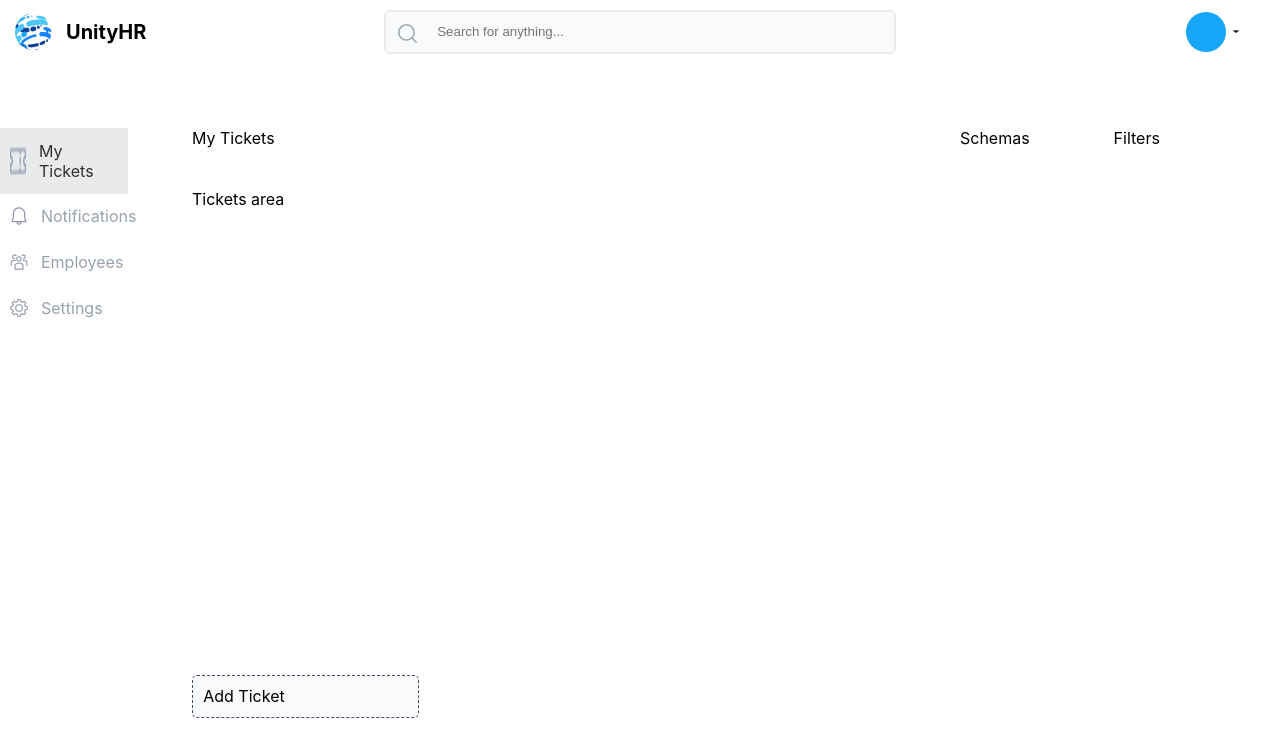
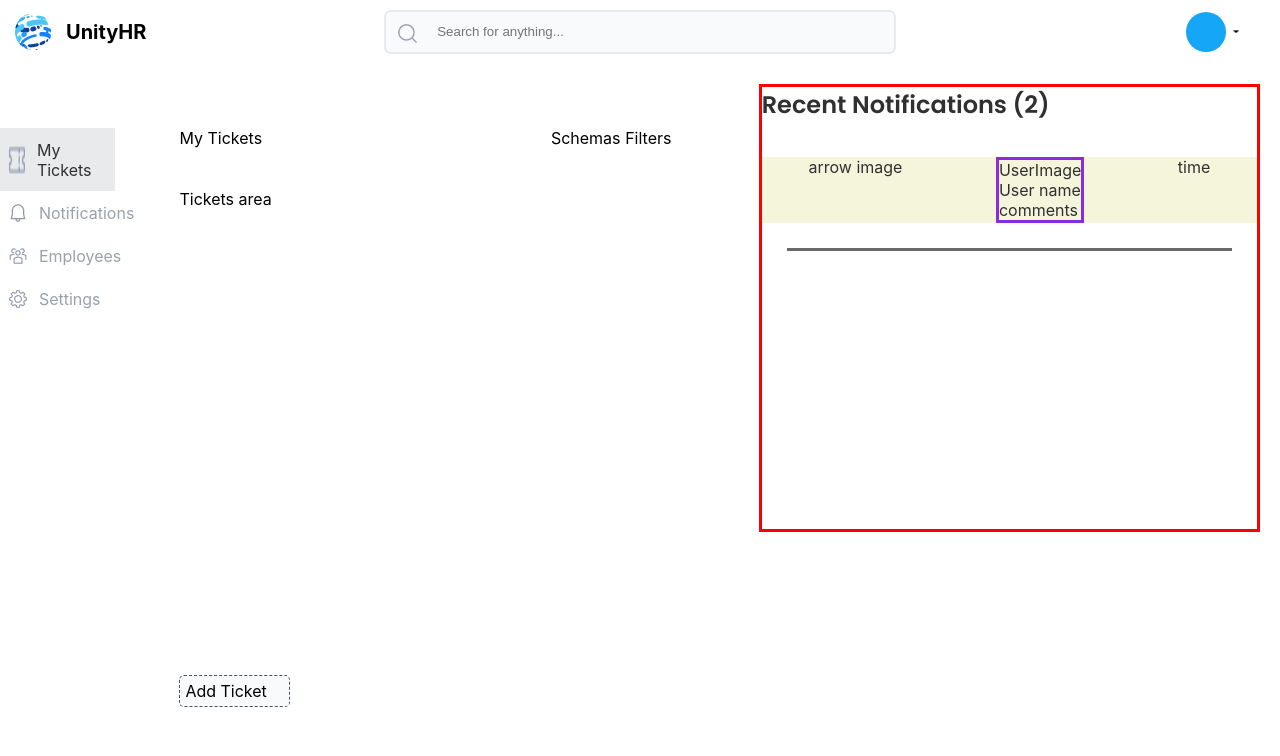
Before and after one commit to nology-tech/march-unityhr, a React (Create React App) app: page /dashboard in a window 1280 px wide. Shown: the top 756 px of the page. Built offline with nearby package versions, Linux system fonts and the light colour scheme.

Commit message:
component & container created

```diff
--- a/src/App.jsx
+++ b/src/App.jsx
@@ -19,7 +19,6 @@ const App = () => {
             path="/forgot-your-password"
             element={<AuthenticationPages />}
           ></Route>
-
           <Route path="/dashboard" element={<MainScreen />}></Route>
           <Route path="/change-password" element={<ChangePassword />}></Route>
         </Routes>
--- /dev/null
+++ b/src/components/Notification/Notification.jsx
@@ -0,0 +1,23 @@
+import "./Notification.scss";
+import React from "react";
+
+const Notification = () => {
+  return (
+    <div className="container">
+      <div className="container__notification">
+        <div>arrow image</div>
+        <div className="container__notification-details">
+          UserImage
+          <div className="container__notification-details-users">
+            <div>User name</div>
+            <div>comments</div>
+          </div>
+        </div>
+        <div>time</div>
+      </div>
+      <div className="line"> </div>
+    </div>
+  );
+};
+
+export default Notification;
--- /dev/null
+++ b/src/components/Notification/Notification.scss
@@ -0,0 +1,29 @@
+.container {
+  margin-top: 35px;
+  width: 100%;
+  display: flex;
+  flex-direction: column;
+
+  &__notification {
+    width: 100%;
+    background-color: beige;
+    display: flex;
+    flex-direction: row;
+    justify-content: space-around;
+  }
+
+  &__notification-details {
+    border: 3px;
+    border-style: solid;
+    border-color: blueviolet;
+  }
+}
+.line {
+  background-color: gray;
+  height: 3px;
+  border: 5px;
+  border-color: darkgray;
+  background-color: dimgray;
+  color: red;
+  margin: 25px;
+}
--- a/src/containers/MainSection/MainSection.jsx
+++ b/src/containers/MainSection/MainSection.jsx
@@ -1,12 +1,14 @@
 import "./MainSection.scss";
 import Menu from "../../components/Menu/Menu";
 import MyTicketsBoard from "../MyTicketsBoard/MyTicketsBoard";
+import NotificationBoard from "../NotificationBoard/NotificationBoard";
 
 const MainSection = () => {
   return (
     <div className="main-section">
-      <Menu className="main-section__menu"/>
+      <Menu className="main-section__menu" />
       <MyTicketsBoard className="main-section__my-tickets-board" />
+      <NotificationBoard className="main-section__my-notification-board" />
     </div>
   );
 };
--- a/src/containers/MainSection/MainSection.scss
+++ b/src/containers/MainSection/MainSection.scss
@@ -5,11 +5,14 @@
   padding: 0;
 }
 
-.main-section{
+.main-section {
   display: flex;
   height: 100%;
 
   &__my-tickets-board {
     height: 100%;
   }
+  &__my-notification-board {
+    height: 100%;
+  }
 }
--- /dev/null
+++ b/src/containers/NotificationBoard/NotificationBoard.jsx
@@ -0,0 +1,17 @@
+import "./NotificationBoard.scss";
+import React from "react";
+import Notification from "../../components/Notification/Notification";
+
+const NotificationBoard = () => {
+  console.log("Hello");
+  return (
+    <div className="notifications-container">
+      <h2 className="notifications-container__heading">
+        Recent Notifications (2)
+      </h2>
+      <Notification />
+    </div>
+  );
+};
+
+export default NotificationBoard;
--- /dev/null
+++ b/src/containers/NotificationBoard/NotificationBoard.scss
@@ -0,0 +1,16 @@
+@use "../../assets/sass/variables" as *;
+.notifications-container {
+  background-color: $font-color-white;
+  color: $font-color-black;
+  height: 60%;
+  width: 100%;
+  border: solid;
+  border-color: red;
+  margin: 20px;
+
+  .notifications-container__heading {
+    font-size: $font-size-L - 8px;
+    font-family: $font-poppins;
+    font-weight: 600;
+  }
+}
```
